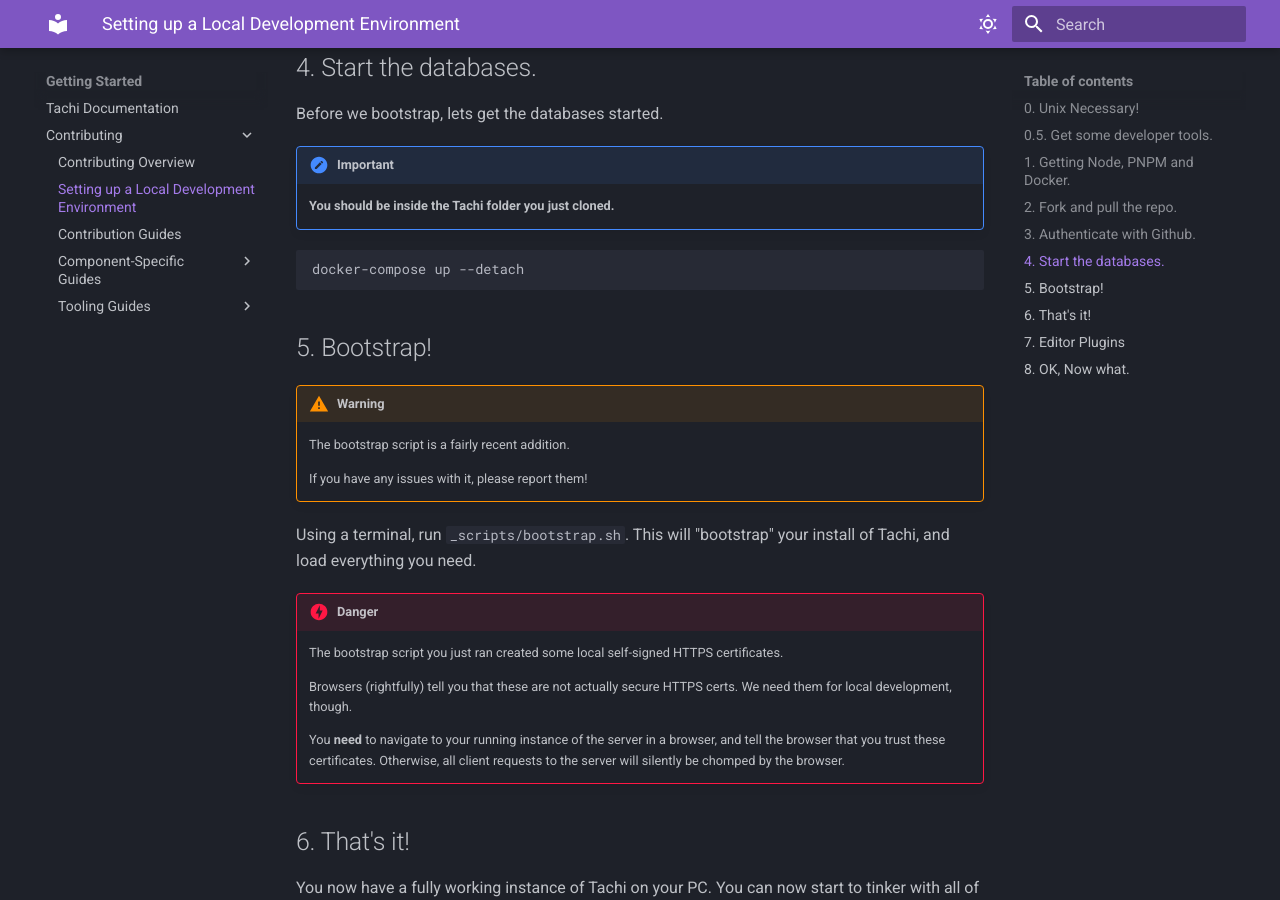
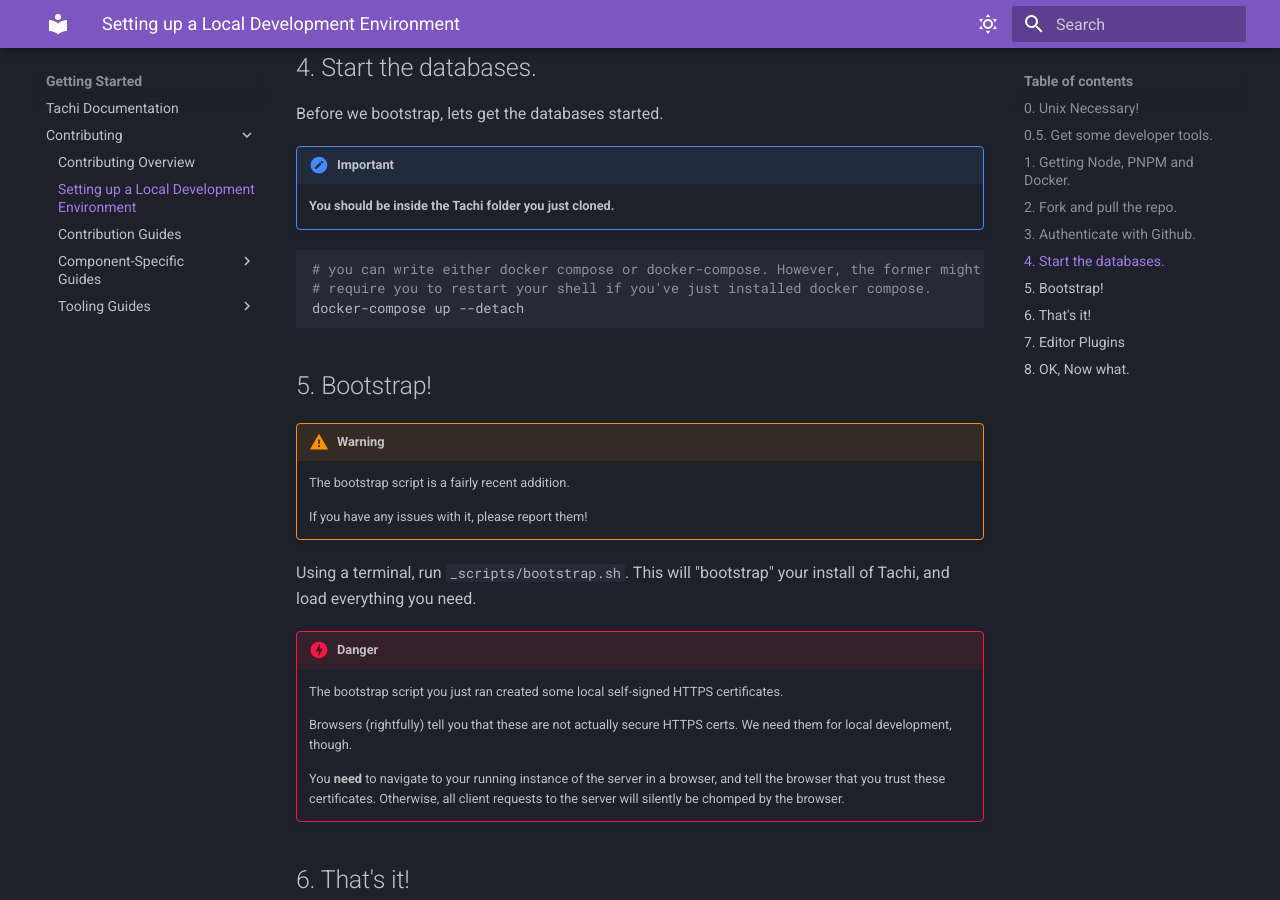
Before and after one commit to zkrising/Tachi, an MkDocs documentation site: the page built from docs/docs/contributing/setup.md, in a window 1280 px wide and 900 px high, scrolled down 3927 px. Built offline with MkDocs 1.6.1 and Material for MkDocs 9.7.7, drawn with Linux system fonts in a browser that asks for light colours.

Commit message:
docs: typo fix and clarify docker compose vs docker-compose

````diff
--- a/docs/docs/contributing/setup.md
+++ b/docs/docs/contributing/setup.md
@@ -198,6 +198,8 @@
 	**You should be inside the Tachi folder you just cloned.**
 
 ```sh
+# you can write either docker compose or docker-compose. However, the former might
+# require you to restart your shell if you've just installed docker compose.
 docker-compose up --detach
 ```
 
````
Also changed, not shown: other parts of docs/docs/contributing/setup.md (+1 -1 lines).
